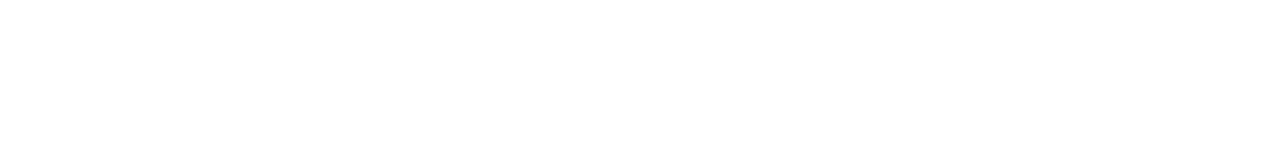
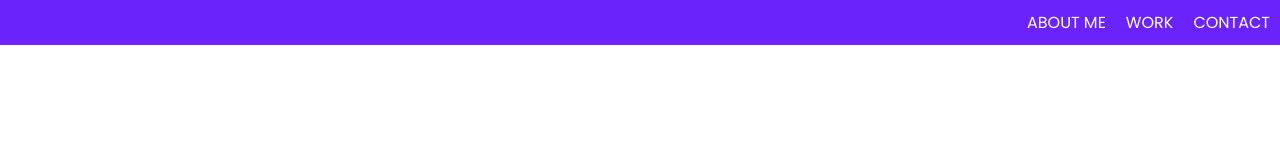
Before and after one commit to lautorrente/Portafolio-Profesional, a plain HTML site: page index.html in a window 1280 px wide. Drawn offline with Linux system fonts and the light colour scheme.

Commit message:
CREE EL NAV Y AÑADI IMGS

```diff
--- a/css/style.css
+++ b/css/style.css
@@ -0,0 +1,38 @@
+/* VALORES PREDETERMINADOS */
+* {
+    padding: 0;
+    margin: 0;
+    box-sizing: border-box;
+}
+
+body {
+    font-family: 'Poppins', sans-serif;
+    font-weight: 400;
+}
+li {
+    list-style: none;
+}
+a {
+    text-decoration: none;
+    color: #fff;
+}
+/* -------------- NAV ------------- */
+nav {
+    background-color: #6A23FA;
+
+}
+nav ul {
+    display: flex;
+    flex-direction: row;
+    justify-content: end;
+}
+nav ul li {
+    padding: 10px;
+}
+nav ul li a {
+    color: #fff;
+}
+nav ul li a:hover {
+    color: black;
+    transition: all 0.5s;
+}
--- a/index.html
+++ b/index.html
@@ -7,8 +7,35 @@
     <title>Portafolio | LT</title>
     <link rel="stylesheet" href="./css/style.css">
     <script src="https://kit.fontawesome.com/1fc8ce125a.js" crossorigin="anonymous"></script>
+    <link rel="preconnect" href="https://fonts.googleapis.com">
+    <link rel="preconnect" href="https://fonts.gstatic.com" crossorigin>
+    <link href="https://fonts.googleapis.com/css2?family=Poppins:wght@100;200;300;400;500;600;700&display=swap" rel="stylesheet">
 </head>
 <body>
+    <div>
+        <nav>
+            <ul>
+                <!-- <li><img src="./imgs/Logo.png" alt="Lautaro Torrente"></li> -->
+                <li><a href="...">ABOUT ME</a></li>
+                <li><a href="...">WORK</a></li>
+                <li><a href="...">CONTACT</a></li>
+            </ul>
+        </nav>
+    </div>
+    <main class="main-index">
+        <div class="carrousel">
+            <div class="grande-c">
+                <img src="#" alt="" class="img-carrousel">
+                <img src="#" alt="" class="img-carrousel">
+            </div>
+
+            <ul class="puntos">
+                <li class="punto"></li>
+                <li class="punto"></li>
+                <!-- <li class="punto"></li> -->
+            </ul>
+        </div>
+    </main>
 
 
 
```
Also changed, not shown: imgs/Logo.png (added).
